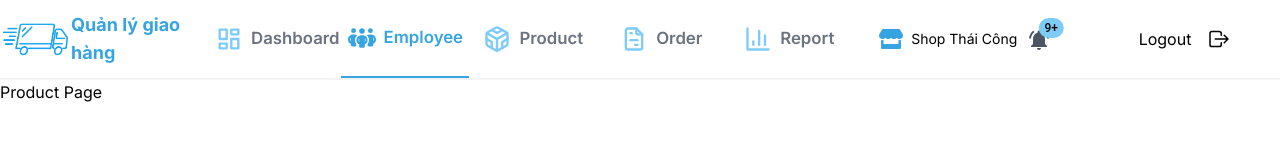
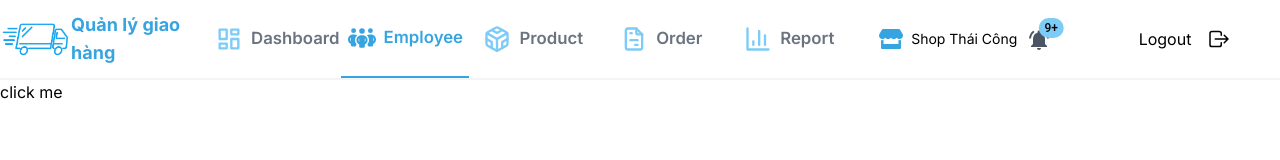
Before and after one commit to gioimtg2003/DoAnChuyenNganh, a Next.js app in the folder Front-end-web/: page /dashboard/employee in a window 1280 px wide. Shown: the top 160 px of the page. Built offline with nearby package versions, Linux system fonts and the light colour scheme.

Commit message:
Update: useMemo in provider value to context

```diff
--- a/Front-end-web/src/app/dashboard/employee/page.tsx
+++ b/Front-end-web/src/app/dashboard/employee/page.tsx
@@ -3,16 +3,31 @@
 import { selectedPage } from "@/app/lib/util/selectedPage";
 import { useContext, useEffect } from "react";
 import { NavLinkContext } from "@/app/lib/context/LinkContext";
+import { NotificationContext } from "@/app/lib/context/NotificationContext";
+import { duration } from "@mui/material";
 
 export default function ProductPage(): JSX.Element {
-  const [stateLink, dispatchLink] = useContext(NavLinkContext);
+  const { stateLink, dispatchLink } = useContext(NavLinkContext);
+  const { apiNotification, contextHolder } = useContext(NotificationContext);
   useEffect(() => {
     console.log(stateLink);
     selectedPage(dispatchLink, 1);
   }, []);
   return (
     <>
-      <h1>Product Page</h1>
+      {contextHolder}
+      <button
+        onClick={() => {
+          apiNotification["success"]({
+            message: "Notification Title",
+            description:
+              "This is the content of the notification. This is the content of the notification. This is the content of the notification.",
+            duration: 1,
+          });
+        }}
+      >
+        click me
+      </button>
     </>
   );
 }
--- a/Front-end-web/src/app/dashboard/layout.tsx
+++ b/Front-end-web/src/app/dashboard/layout.tsx
@@ -3,19 +3,22 @@
 import { useEffect } from "react";
 import { NavLinkProvider } from "@/app/lib/context/LinkContext";
 import { NavWeb } from "../ui/components/nav/NavWeb";
+import { NotificationProvider } from "../lib/context/NotificationContext";
 export default function AuthLayout({
   children,
-}: {
+}: Readonly<{
   children: React.ReactNode;
-}): JSX.Element | void {
+}>): JSX.Element | void {
   useEffect((): void => {
     document.title = "Dashboard";
   }, []);
 
   return (
     <NavLinkProvider>
-      <NavWeb />
-      <div className="pt-20">{children}</div>
+      <NotificationProvider>
+        <NavWeb />
+        <div className="pt-20">{children}</div>
+      </NotificationProvider>
     </NavLinkProvider>
   );
 }
--- a/Front-end-web/src/app/dashboard/page.tsx
+++ b/Front-end-web/src/app/dashboard/page.tsx
@@ -28,7 +28,7 @@ export default function Dashboard(): JSX.Element {
   const [state, dispatch] = useReducer(_dispatch, {
     data: "",
   });
-  const [stateLink, dispatchLink] = useContext(NavLinkContext);
+  const { stateLink, dispatchLink } = useContext(NavLinkContext);
   useEffect(() => {
     console.log(stateLink);
     selectedPage(dispatchLink, 0);
--- a/Front-end-web/src/app/lib/context/LinkContext.tsx
+++ b/Front-end-web/src/app/lib/context/LinkContext.tsx
@@ -1,7 +1,7 @@
 "use client";
 
 import { Link, Links } from "@/app/ui/components/nav/Links";
-import { createContext, useReducer } from "react";
+import { createContext, useMemo, useReducer } from "react";
 
 type StateType = typeof Links;
 
@@ -40,8 +40,13 @@ export const NavLinkProvider = ({
   children: React.ReactNode;
 }): JSX.Element => {
   const [stateLink, dispatchLink] = useReducer(reducer, initState);
+  const NavLinkContextProviderValue = useMemo(
+    () => ({ stateLink, dispatchLink }),
+    [stateLink, dispatchLink]
+  );
+
   return (
-    <NavLinkContext.Provider value={[stateLink, dispatchLink]}>
+    <NavLinkContext.Provider value={NavLinkContextProviderValue}>
       {children}
     </NavLinkContext.Provider>
   );
--- a/Front-end-web/src/app/ui/components/nav/NavWeb.tsx
+++ b/Front-end-web/src/app/ui/components/nav/NavWeb.tsx
@@ -23,7 +23,7 @@ const theme = createTheme({
 });
 
 export function NavWeb(): JSX.Element {
-  const [stateLink, dispatchLink] = useContext(NavLinkContext);
+  const { stateLink, dispatchLink } = useContext(NavLinkContext);
 
   return (
     <header className="fixed top-0 left-0 bg-white w-full h-20 p-0 m-0 border-b-2 border-gray-100 z-0">
```
